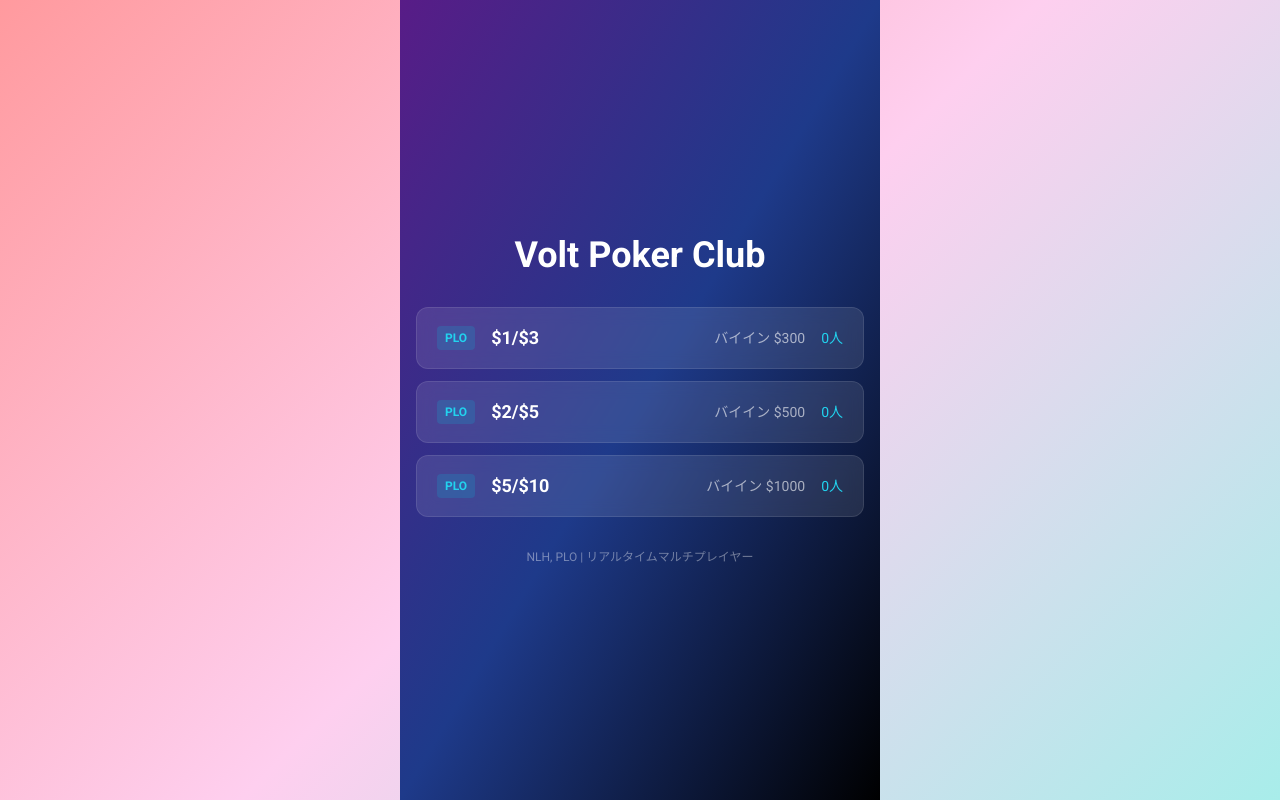
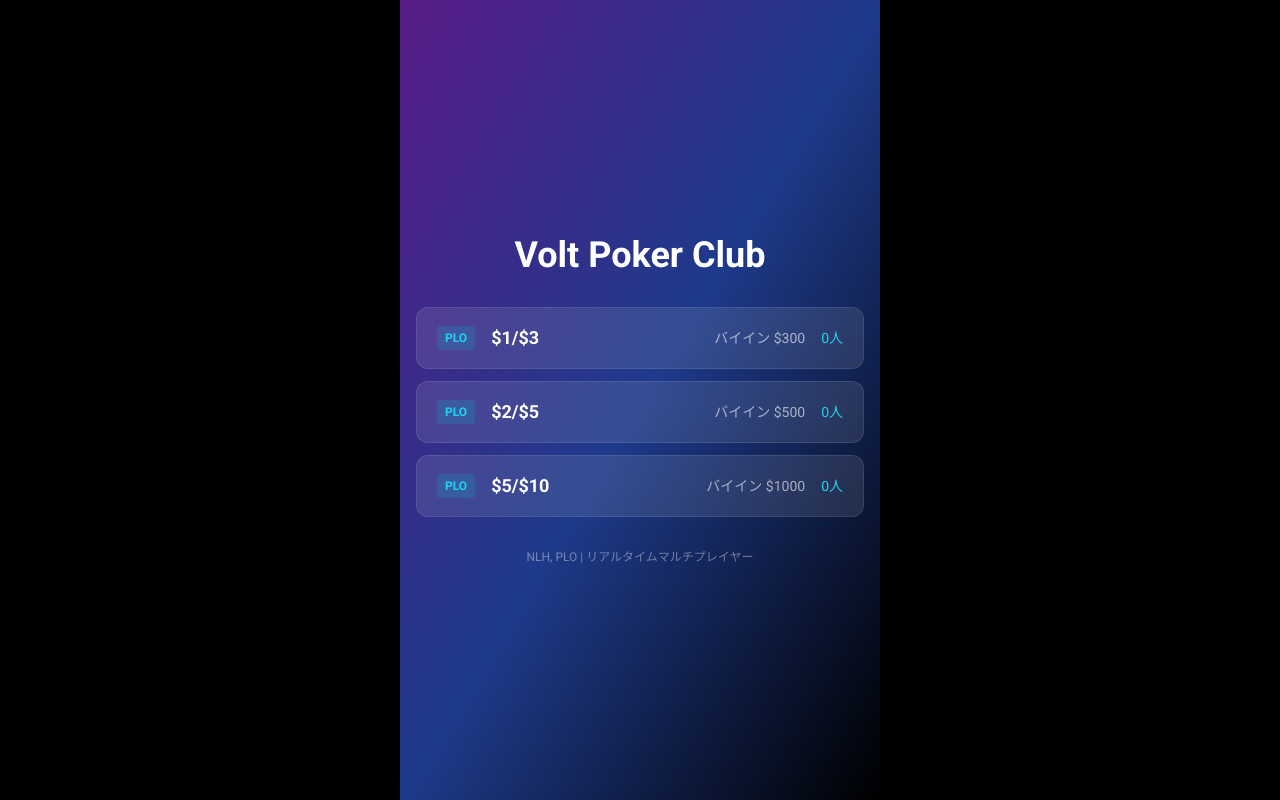
Before and after one commit to okihara/plo-game, a React (Vite) app: page / in a window 1280 px wide. Built offline with nearby package versions, Linux system fonts and the light colour scheme.

Commit message:
Update background styles in index.css to solid black
- Change body background from a gradient to a solid black for a more uniform appearance
- Set html and body background to black to ensure consistency across the application

```diff
--- a/src/index.css
+++ b/src/index.css
@@ -22,11 +22,12 @@ html, body {
   justify-content: center;
   align-items: center;
   overflow: hidden;
+  background: #000;
 }
 
 body {
   font-family: 'Roboto', sans-serif;
-  background: linear-gradient(135deg, #ff9a9e 0%, #fecfef 50%, #a8edea 100%);
+  background: #000;
   color: #fff;
   touch-action: manipulation;
 }
```
